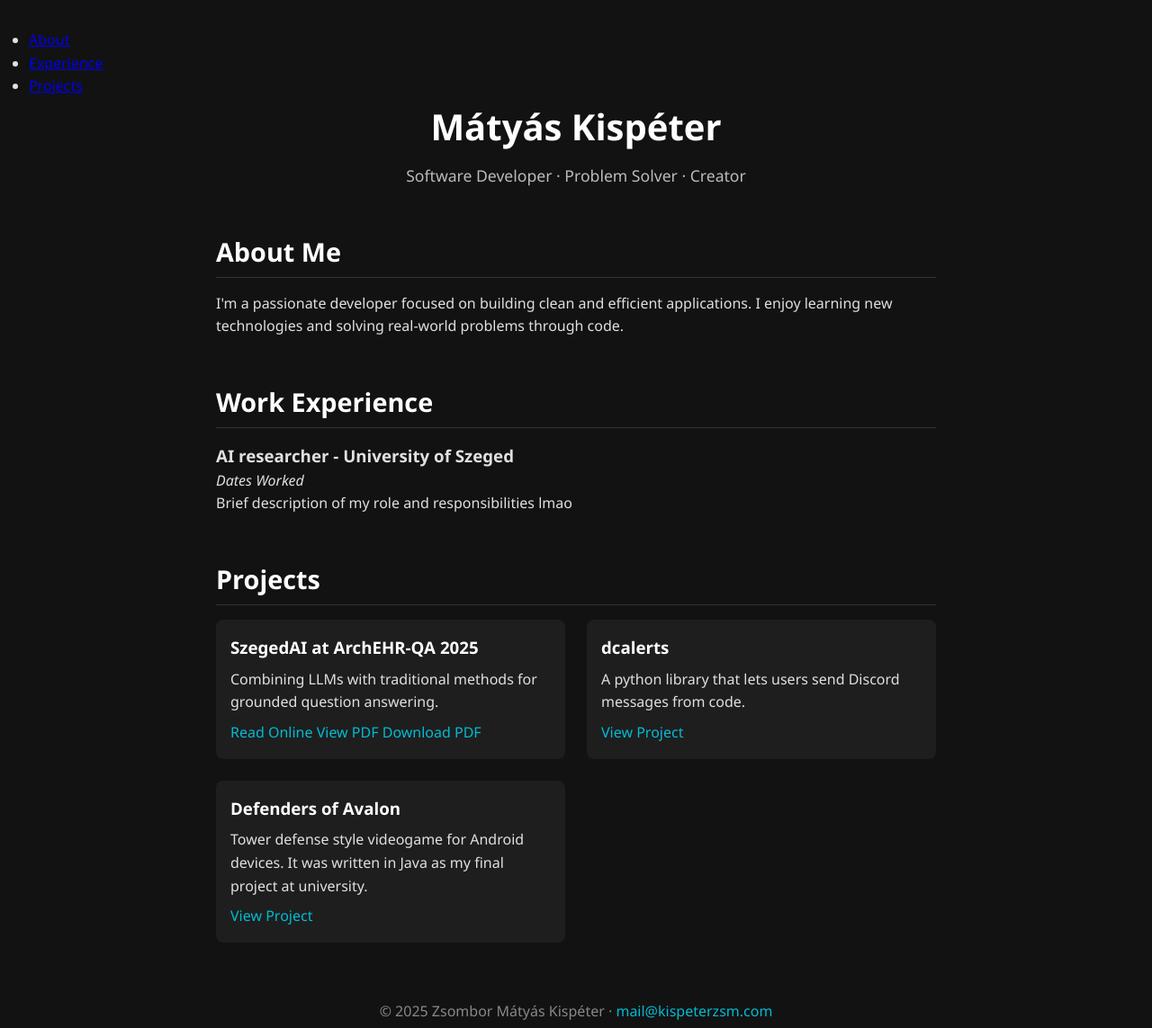
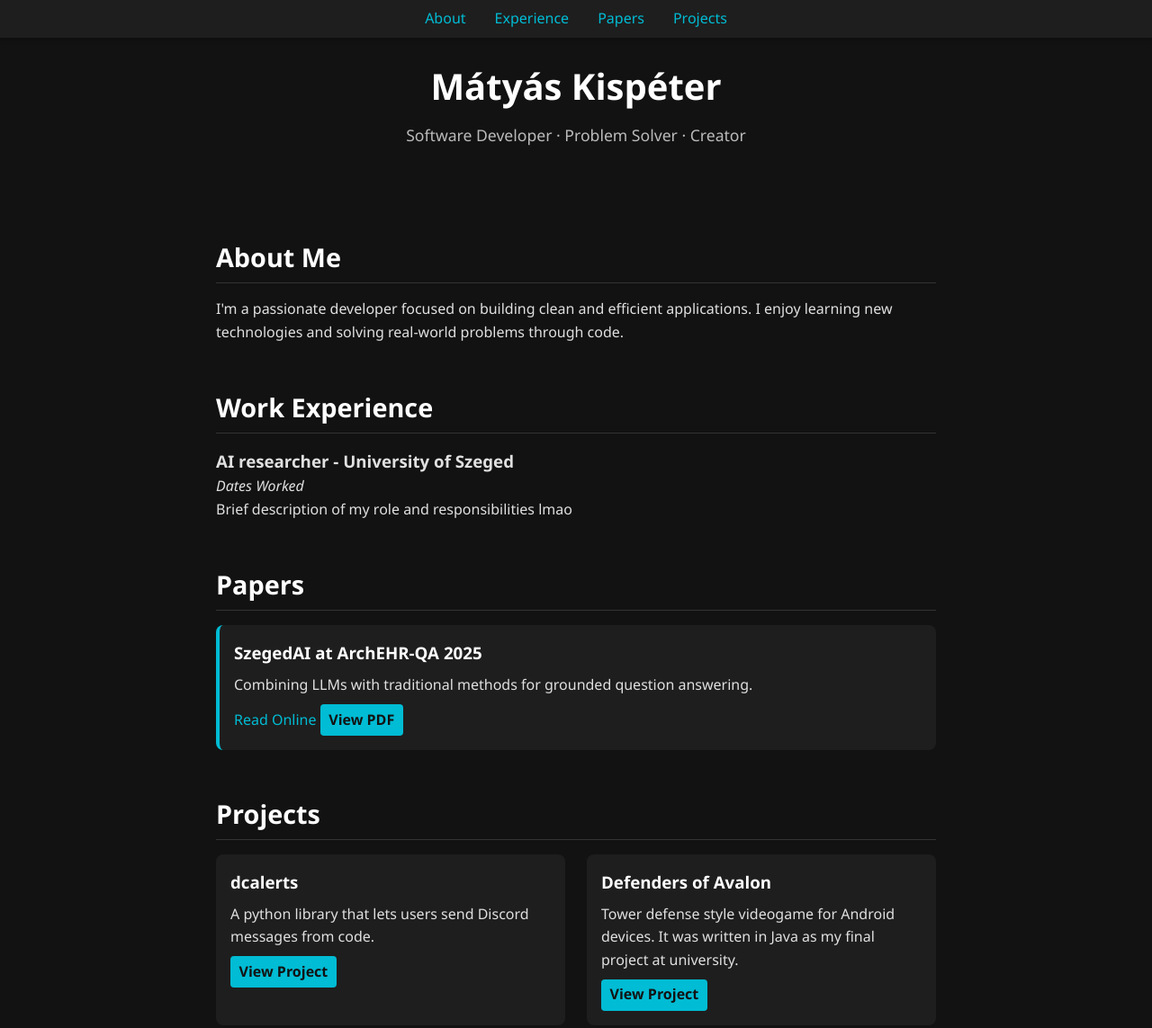
Before and after one commit to kispeterzsm/website, a plain HTML site: page index.html in a window 1280 px wide. Shown: the top 1143 px of the page at 90% size. Drawn offline with Linux system fonts and the light colour scheme.

Commit message:
style for menu

```diff
--- a/index.html
+++ b/index.html
@@ -11,6 +11,7 @@
         <ul class="menu">
             <li><a href="#about">About</a></li>
             <li><a href="#experience">Experience</a></li>
+            <li><a href="#papers">Papers</a></li>
             <li><a href="#projects">Projects</a></li>
         </ul>
     </nav>
@@ -22,6 +23,7 @@
 
   <main>
     <section id="about">
+        <br><br>
       <h2>About Me</h2>
       <p>
         I'm a passionate developer focused on building clean and efficient applications.
@@ -38,26 +40,28 @@
       </div>
     </section>
 
-    <section id="projects">
-      <h2>Projects</h2>
-      <div class="card-container">
+    <section id="papers">
+        <h2>Papers</h2>
         <div class="card paper-card">
             <h3>SzegedAI at ArchEHR-QA 2025</h3>
             <p>Combining LLMs with traditional methods for grounded question answering.</p>
             <a href="https://arxiv.org/" target="_blank">Read Online</a>
-            <a href="/files/pdf/SzegedAI-ArchEHR-2025.pdf" target="_blank">View PDF</a>
-            <a href="/files/pdf/SzegedAI-ArchEHR-2025.pdf" class="download-btn" download>Download PDF</a>
+            <a href="files/pdf/SzegedAI-ArchEHR-2025.pdf" class="btn" target="_blank">View PDF</a>
         </div>
+    </section>
 
+    <section id="projects">
+      <h2>Projects</h2>
+      <div class="card-container">
         <div class="card">
           <h3>dcalerts</h3>
           <p>A python library that lets users send Discord messages from code.</p>
-          <a href="https://pypi.org/project/dcalerts/">View Project</a>
+          <a href="https://pypi.org/project/dcalerts/" class="btn">View Project</a>
         </div>
         <div class="card">
           <h3>Defenders of Avalon</h3>
           <p>Tower defense style videogame for Android devices. It was written in Java as my final project at university.</p>
-          <a href="https://github.com/kispeterzsm/defenders_of_avalon">View Project</a>
+          <a href="https://github.com/kispeterzsm/defenders_of_avalon" class="btn">View Project</a>
         </div>
       </div>
     </section>
--- a/style.css
+++ b/style.css
@@ -83,6 +83,17 @@
     text-decoration: underline;
   }
 
+  .card .btn {
+    display: inline-block;
+    margin-top: 0.5rem;
+    padding: 0.3rem 0.6rem;
+    background-color: #00bcd4;
+    color: #121212;
+    text-decoration: none;
+    border-radius: 4px;
+    font-weight: bold;
+  }
+
   .job {
     margin-bottom: 2rem;
   }
@@ -97,3 +108,45 @@
     color: #00bcd4;
     text-decoration: none;
   }
+
+  /* Navigation Menu */
+nav {
+    position: fixed;
+    top: 0;
+    left: 0;
+    right: 0;
+    background-color: #1e1e1e;
+    padding: 0.5rem 1rem;
+    box-shadow: 0 2px 5px rgba(0,0,0,0.3);
+    z-index: 1000;
+  }
+
+  .menu {
+    display: flex;
+    justify-content: center;
+    gap: 2rem;
+    list-style: none;
+  }
+
+  .menu a {
+    color: #00bcd4;
+    text-decoration: none;
+    font-weight: 500;
+  }
+
+  .menu a:hover {
+    text-decoration: underline;
+  }
+
+  body {
+    padding-top: 4rem; /* to offset the fixed nav */
+  }
+
+  /* Scientific Paper Card */
+  .paper-card {
+    border-left: 4px solid #00bcd4;
+  }
+
+  .paper-card .download-btn:hover {
+    background-color: #00acc1;
+  }
```
